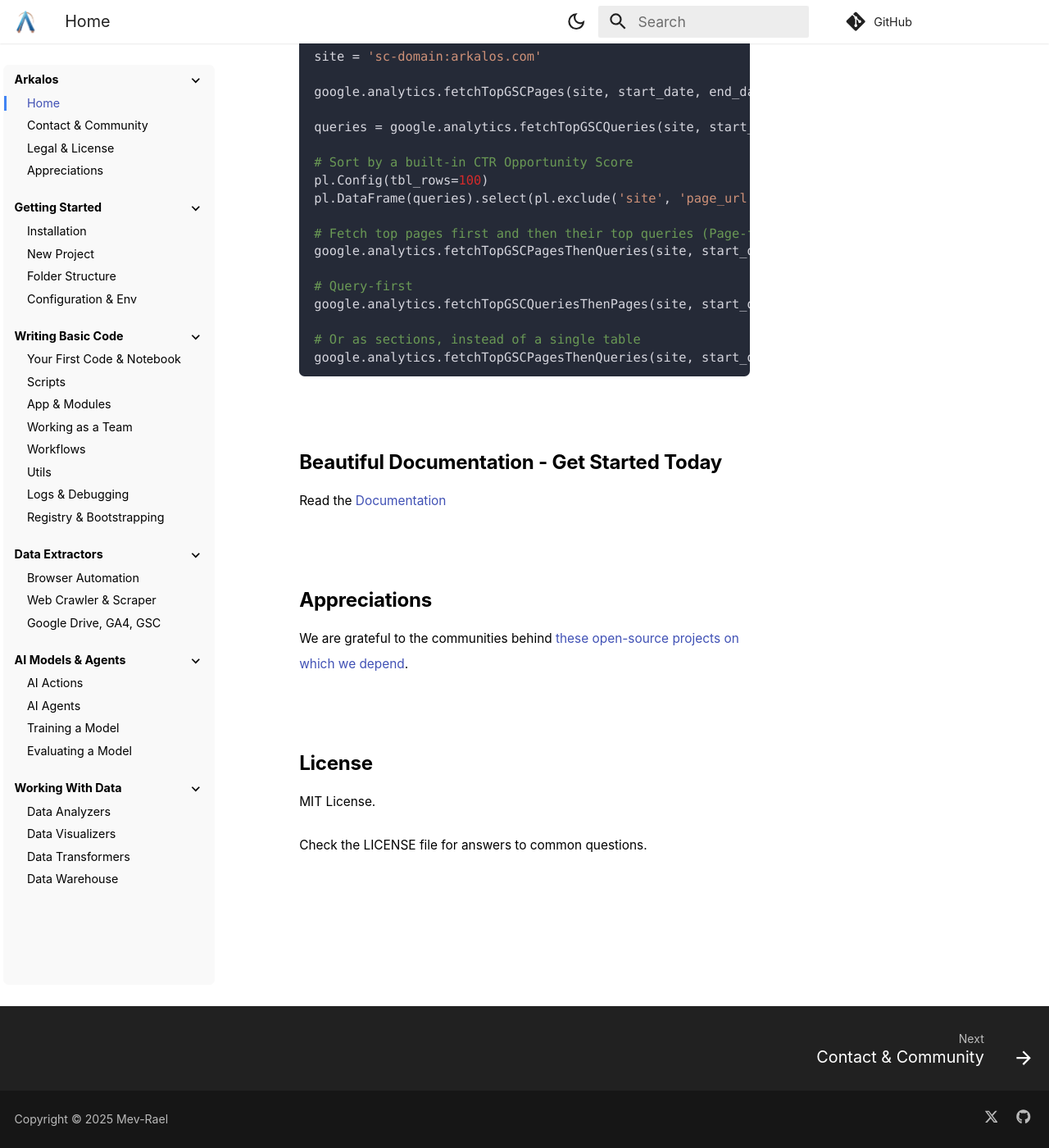
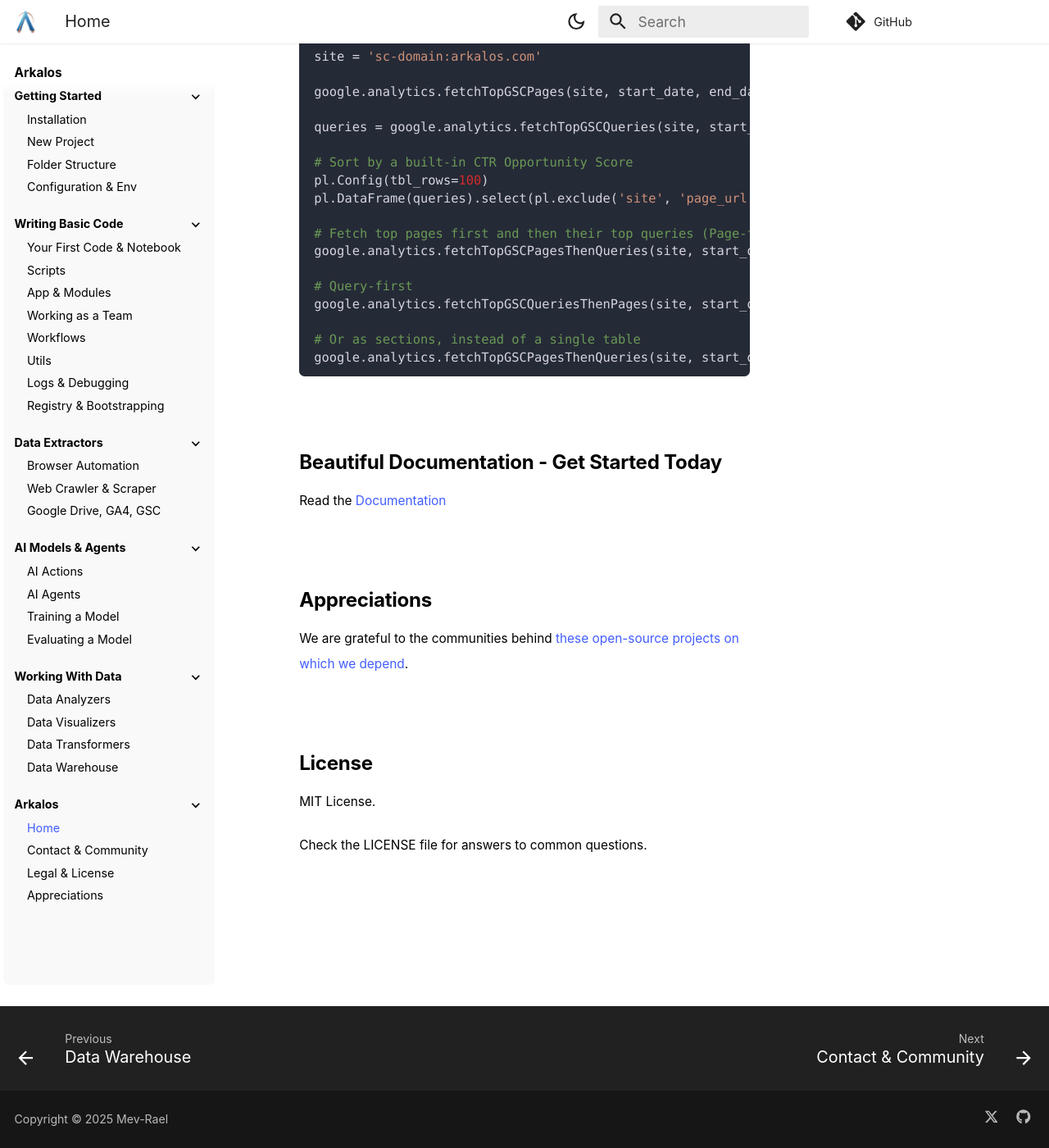
Before and after one commit to arkaloscom/arkalos-docs, an MkDocs documentation site: the page built from docs/index.md, in a window 1280 px wide and 1400 px high, scrolled down 10897 px. Shown: the whole window at 82% size. Built offline with MkDocs 1.6.1 and Material for MkDocs 9.7.7, drawn with Linux system fonts in a browser that asks for light colours; some web fonts are replaced; comment, search, counter and statistics services are not loaded.

Commit message:
Fix design

```diff
--- a/docs/assets/css/extra.css
+++ b/docs/assets/css/extra.css
@@ -12,17 +12,6 @@
   max-width: 1600px;
 }
 
-.md-nav__title {
-  display: none;
-}
-
-.md-sidebar--primary .md-nav__list .md-nav__item {
-  font-size: 0.65rem !important;
-}
-.md-sidebar--secondary .md-nav__list .md-nav__item {
-  font-size: 0.65rem !important;
-}
-
 .md-typeset {
   font-size: 0.7rem;
 }
@@ -33,10 +22,6 @@
 
 .md-typeset .admonition {
   font-size: 0.7rem;
-}
-
-li nav {
-  margin-left: 0.1rem !important;
 }
 
 h1 {
@@ -66,59 +51,18 @@
   border-radius: 0.3rem;
 }
 
-/* .md-nav--primary .md-nav__title {
-  background: none;
-  box-shadow: none;
-} */
-
-.md-sidebar--primary .md-sidebar__scrollwrap {
-  border-radius: 0.3rem;
-}
-
-article.md-content__inner {
-  margin-left: 4.5rem !important;
-  margin-right: 4.5rem !important;
-}
-
-nav.md-nav > ul.md-nav__list > li:not(:first-child) > label.md-nav__link {
-  margin-top: 1.2rem;
-}
-li.md-nav__item--nested label {
-  font-weight: bold !important;
-}
-
-/* For active menu items */
-.md-nav__link--active {
-  position: relative;
-}
-
-.md-nav__link--active::before {
-  content: "";
-  position: absolute;
-  left: -14px;
-  top: 0;
-  height: 100%;
-  width: 3px;
-  background-color: #4285f4; /* Change color as needed */
-  z-index: 10;
-}
-
-.md-sidebar--secondary .md-nav__item .md-nav .md-nav__link--active::before {
-  left: -29px;
-}
-
-.md-nav,
-.md-nav__list,
-.md-nav__item {
-  overflow: visible !important; /* Override any overflow: hidden */
-}
-
-.md-sidebar--primary .md-nav__link--active::before {
-  left: -28px;
+@media screen and (min-width: 76.25em) {
+  article.md-content__inner {
+    margin-left: 4.5rem !important;
+    margin-right: 4.5rem !important;
+  }
 }
 
 /* Light mode */
 [data-md-color-scheme="default"] {
+  /* custom */
+  --app-sidebar-sec-text-color: #556;
+
   --md-default-fg-color--light: #000; /* h1, h2, etc */
   --md-default-fg-color--lighter: #c5c5cd; /* callout line, etc */
 
@@ -129,7 +73,7 @@
   --md-code-bg-color: #ededf2; */
   --md-code-fg-color: #d5d5dd;
   --md-code-bg-color: #252a37;
-  --md-default-fg-color--lightest: #d5d5dd;
+  /* --md-default-fg-color--lightest: #d5d5dd; */
   --md-code-hl-punctuation-color: #d5d5dd;
   --md-code-hl-operator-color: #d5d5dd;
   --md-code-hl-keyword-color: #c392d4;
@@ -137,15 +81,7 @@
   --md-code-hl-constant-color: #a2d7f6;
   --md-code-hl-variable-color: #d5d5dd;
 
-  .md-sidebar--primary .md-sidebar__scrollwrap {
-    background-color: #f9f9f9;
-  }
-  .md-nav--secondary {
-    border-left: 1px solid #ddd;
-  }
-  /* .md-nav--secondary .md-nav__link--active {
-    border-left: 2px red;
-  } */
+  --md-typeset-a-color: #425dff;
 
   /* .highlight .c1 {
     color: #416b2e;
@@ -191,7 +127,12 @@
 }
 
 /* Dark mode */
-[data-md-color-scheme="slate"] {
+
+[data-md-color-scheme="slate"],
+[data-md-color-scheme="slate"][data-md-color-primary="black"] {
+  /* custom */
+  --app-sidebar-sec-text-color: #bbc;
+
   --md-default-fg-color--light: #fff; /* h1, h2, etc */
   --md-default-fg-color--lighter: #d5d5dd; /* callout line, etc */
 
@@ -200,7 +141,7 @@
 
   --md-code-fg-color: #d5d5dd;
   --md-code-bg-color: #252a37;
-  --md-default-fg-color--lightest: #d5d5dd;
+  /* --md-default-fg-color--lightest: #d5d5dd; */
   --md-code-hl-punctuation-color: #d5d5dd;
   --md-code-hl-operator-color: #d5d5dd;
   --md-code-hl-keyword-color: #c392d4;
@@ -208,12 +149,7 @@
   --md-code-hl-constant-color: #a2d7f6;
   --md-code-hl-variable-color: #d5d5dd;
 
-  .md-sidebar--primary .md-sidebar__scrollwrap {
-    background-color: hsla(var(--md-hue), 15%, 9%, 1);
-  }
-  .md-nav--secondary {
-    border-left: 1px solid #ddd;
-  }
+  --md-typeset-a-color: #679dff;
 
   .highlight span.filename {
     color: #abc;
@@ -241,6 +177,10 @@
   } */
 }
 
+.md-typeset a {
+  color: var(--md-typeset-a-color);
+}
+
 .highlight span.filename {
   border-bottom: none;
   border-top-left-radius: 0.3rem;
@@ -252,16 +192,6 @@
 .md-typeset code {
   font-size: 0.7rem;
 }
-
-/* .md-sidebar--primary, */
-/* .md-sidebar--secondary {
-  opacity: 0;
-  visibility: hidden;
-} */
-
-/* .md-nav--primary {
-  padding-top: 0.5rem;
-} */
 
 .md-header--shadow {
   box-shadow: 0 0 0 #0000001a, 0 0 0.1rem #0003;
@@ -302,9 +232,10 @@
 .md-typeset .note > .admonition-title,
 .md-typeset .note > summary {
   background: transparent;
-  color: #1f6feb;
+  color: var(--md-typeset-a-color);
   margin-top: 0;
   margin-bottom: 0 !important;
+  padding-top: 0.27rem;
 }
 
 .md-typeset .admonition > *,
--- /dev/null
+++ b/docs/assets/css/extra_sidebar.css
@@ -0,0 +1,94 @@
+/* .md-nav__title {
+  display: none;
+} */
+
+/* .md-nav--primary .md-nav__title {
+  background: none;
+  box-shadow: none;
+} */
+
+.md-sidebar--primary .md-nav__list .md-nav__item {
+  font-size: 0.65rem !important;
+}
+
+.md-sidebar--secondary .md-nav__list .md-nav__item {
+  font-size: 0.65rem !important;
+}
+
+.md-sidebar--secondary {
+  color: var(--app-sidebar-sec-text-color);
+}
+
+li nav {
+  margin-left: 0.1rem !important;
+}
+
+.md-sidebar--primary .md-sidebar__scrollwrap {
+  border-radius: 0.3rem;
+}
+
+@media screen and (min-width: 76.25em) {
+  nav.md-nav > ul.md-nav__list > li:not(:first-child) > label.md-nav__link {
+    margin-top: 1.2rem;
+  }
+}
+
+@media screen and (max-width: 76.2344em) {
+  .md-nav--primary .md-nav__title {
+    height: initial;
+    line-height: initial;
+    padding: 2.5rem 0.8rem 0.2rem;
+  }
+}
+
+.md-nav__title .md-nav__button.md-logo img,
+.md-nav__title .md-nav__button.md-logo svg {
+  height: 1.3rem;
+}
+
+li.md-nav__item--nested label {
+  font-weight: bold !important;
+}
+
+.md-nav__link--active {
+  position: relative;
+}
+
+.md-nav__link--active::before {
+  content: "";
+  position: absolute;
+  left: -14px;
+  top: 0;
+  height: 100%;
+  width: 3px;
+  background-color: var(--md-typeset-a-color);
+  z-index: 10;
+}
+
+.md-sidebar--secondary .md-nav__item .md-nav .md-nav__link--active::before {
+  left: -29px;
+}
+
+.md-sidebar--primary .md-nav__link--active::before {
+  left: -28px;
+}
+
+/* Light mode */
+[data-md-color-scheme="default"] {
+  .md-sidebar--primary .md-sidebar__scrollwrap {
+    background-color: #f9f9f9;
+  }
+  .md-nav--secondary {
+    border-left: 1px solid #ddd;
+  }
+}
+
+/* Dark mode */
+[data-md-color-scheme="slate"] {
+  .md-sidebar--primary .md-sidebar__scrollwrap {
+    background-color: hsla(var(--md-hue), 15%, 9%, 1);
+  }
+  .md-nav--secondary {
+    border-left: 1px solid #445;
+  }
+}
--- a/mkdocs.yml
+++ b/mkdocs.yml
@@ -74,15 +74,11 @@
 
 extra_css:
   - assets/css/extra.css
+  - assets/css/extra_sidebar.css
 extra_javascript:
   - assets/js/extra.js
 
 nav:
-  - Arkalos:
-    - Home: index.md
-    - Contact & Community: contact.md
-    - Legal & License: legal.md
-    - Appreciations: appreciations.md
   - Getting Started:
     - Installation: docs/installation.md
     - New Project: docs/new-project.md
@@ -112,3 +108,8 @@
     # - Data Sources & Extractors: docs/data-sources.md
     - Data Transformers: docs/data-transformers.md
     - Data Warehouse: docs/data-warehouse.md
+  - Arkalos:
+    - Home: index.md
+    - Contact & Community: contact.md
+    - Legal & License: legal.md
+    - Appreciations: appreciations.md
```
